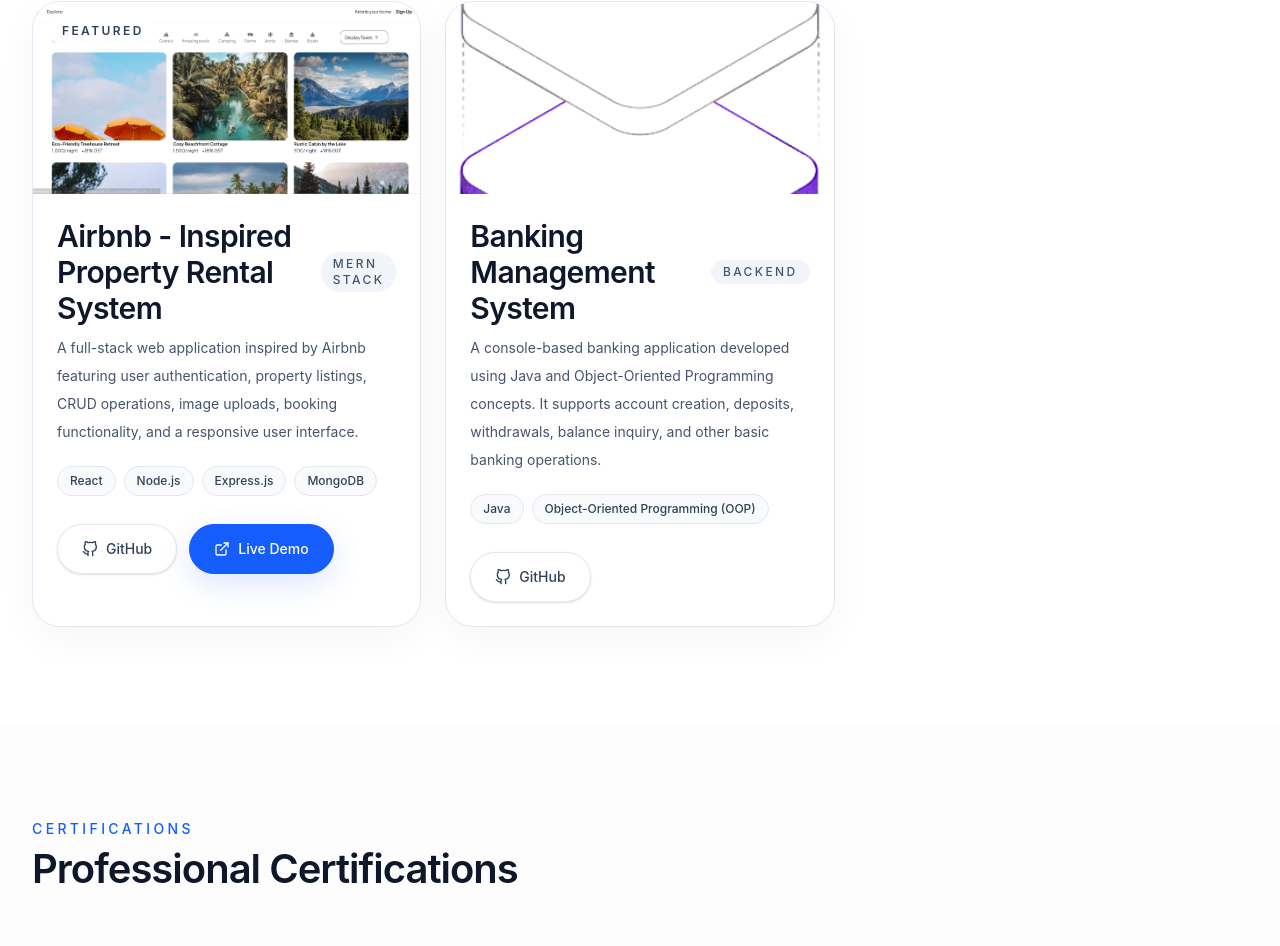
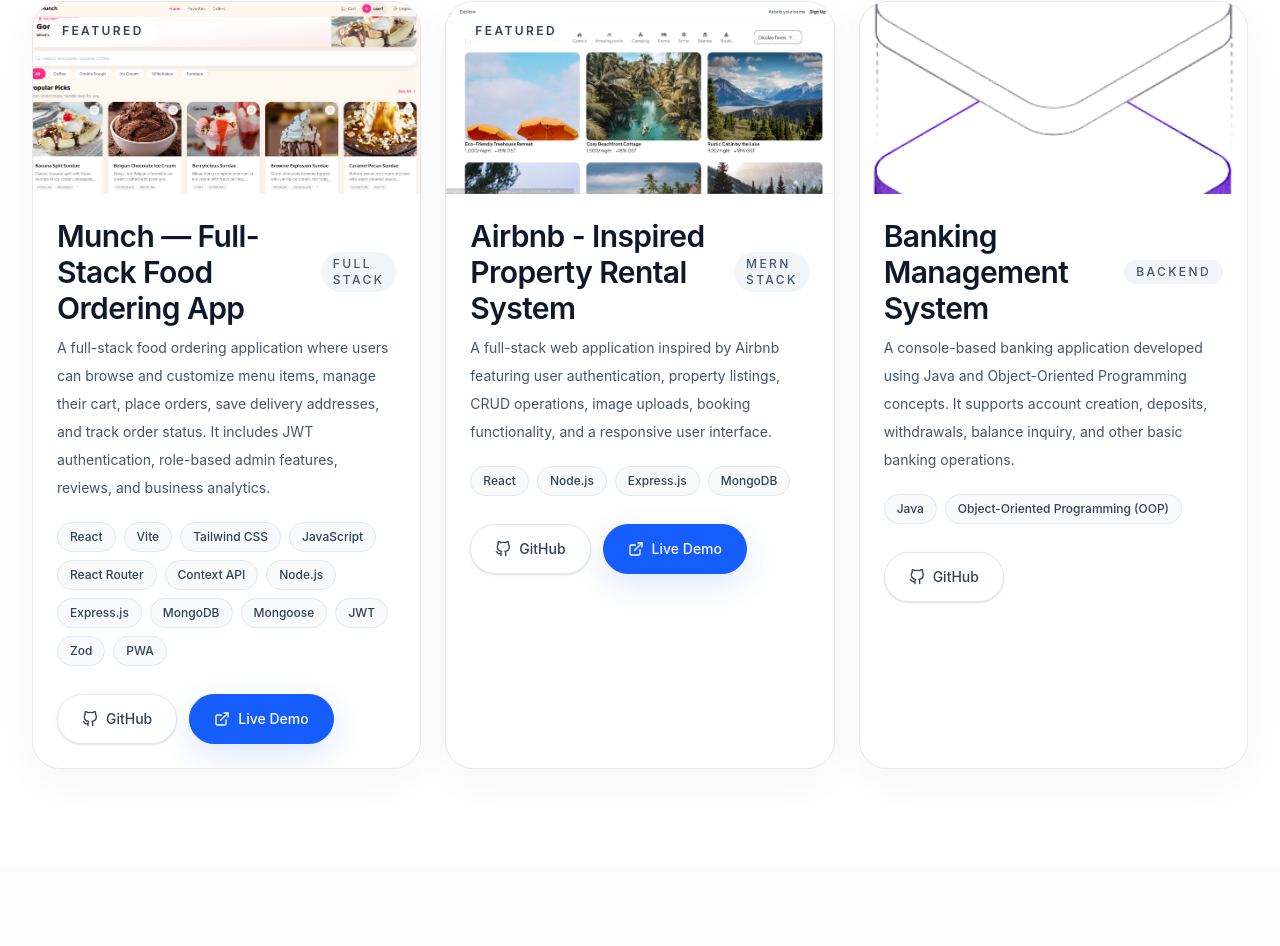
Before and after one commit to Arpita3011-projects/my_portfolio_website, a React (Vite) app: page / in a window 1280 px wide. Shown: the part 3674-4620 px from the top of the page. Built offline with nearby package versions, Linux system fonts and the light colour scheme.

Commit message:
improved

```diff
--- a/src/data/projects.js
+++ b/src/data/projects.js
@@ -6,6 +6,33 @@
   title: 'Projects I have Built',
   filters: ['All', 'Full Stack', 'Frontend', 'Backend'],
   projects: [
+    {
+      title: 'Munch — Full-Stack Food Ordering App',
+      category: 'Full Stack',
+      featured: true,
+      image: '/Munch.png',
+      description:
+        'A full-stack food ordering application where users can browse and customize menu items, manage their cart, place orders, save delivery addresses, and track order status. It includes JWT authentication, role-based admin features, reviews, and business analytics.',
+      technologies: [
+        'React',
+        'Vite',
+        'Tailwind CSS',
+        'JavaScript',
+        'React Router',
+        'Context API',
+        'Node.js',
+        'Express.js',
+        'MongoDB',
+        'Mongoose',
+        'JWT',
+        'Zod',
+        'PWA',
+      ],
+      links: {
+        github: 'https://github.com/Arpita3011-projects/Munch',
+        demo: 'https://munch-two-eosin.vercel.app/',
+      },
+    },
     {
       title: 'Airbnb - Inspired Property Rental System',
       category: 'MERN Stack',
```
Also changed, not shown: public/Munch.png (added), 1 other file (tests, documents, lock files or other folders).
